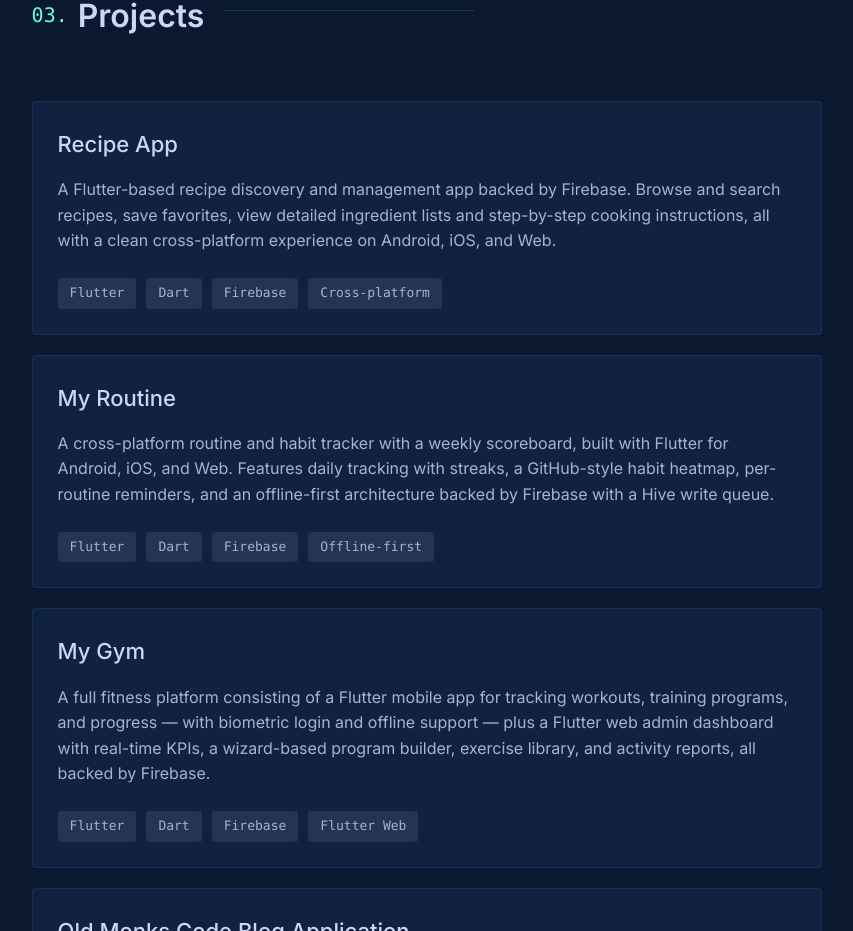
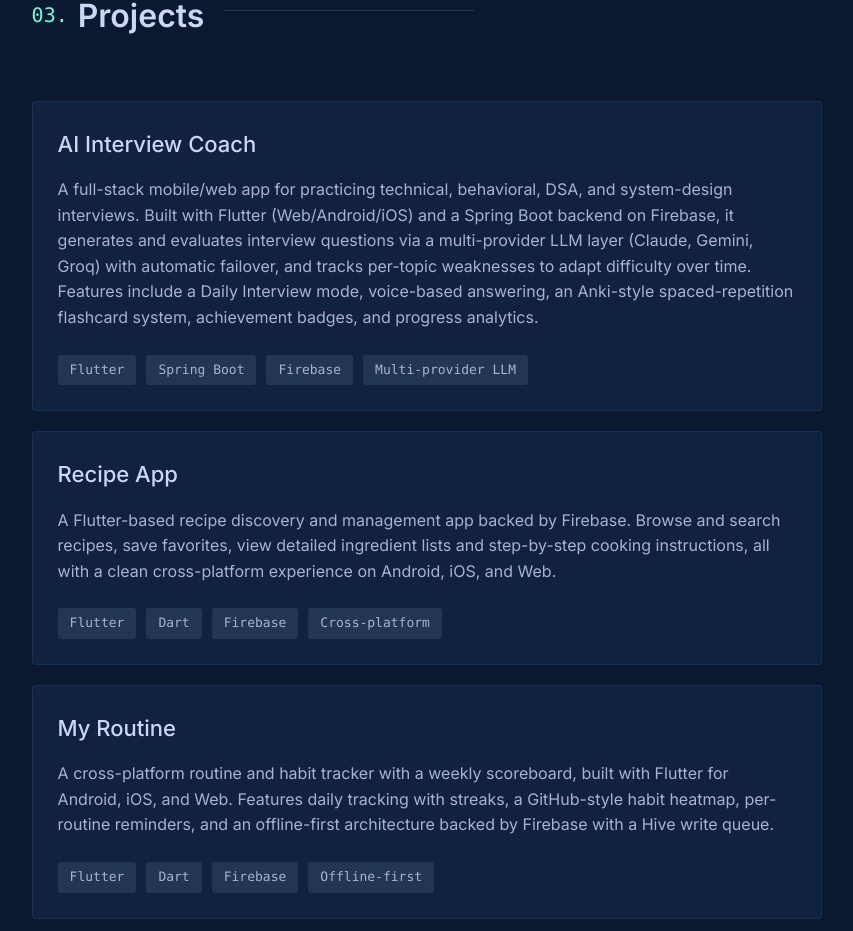
Before and after one commit to VISHNUVIKAS007/V2, a React (Vite) app: page / in a window 1280 px wide. Shown: the part 2316-3247 px from the top of the page, without its empty margins (418-1271 px from the left). Built offline with nearby package versions, Linux system fonts and the light colour scheme.

Commit message:
Add AI Interview Coach to projects list
Co-Authored-By: Claude Sonnet 4.6 <noreply@anthropic.com>

```diff
--- a/src/data/projects.js
+++ b/src/data/projects.js
@@ -1,4 +1,12 @@
 export const projects = [
+    {
+        title: 'AI Interview Coach',
+        description: 'A full-stack mobile/web app for practicing technical, behavioral, DSA, and system-design interviews. Built with Flutter (Web/Android/iOS) and a Spring Boot backend on Firebase, it generates and evaluates interview questions via a multi-provider LLM layer (Claude, Gemini, Groq) with automatic failover, and tracks per-topic weaknesses to adapt difficulty over time. Features include a Daily Interview mode, voice-based answering, an Anki-style spaced-repetition flashcard system, achievement badges, and progress analytics.',
+        image: '/projects/ai-interview-coach.jpg',
+        tech: ['Flutter', 'Spring Boot', 'Firebase', 'Multi-provider LLM'],
+        github: '#',
+        external: '#'
+    },
     {
         title: 'Recipe App',
         description: 'A Flutter-based recipe discovery and management app backed by Firebase. Browse and search recipes, save favorites, view detailed ingredient lists and step-by-step cooking instructions, all with a clean cross-platform experience on Android, iOS, and Web.',
```
